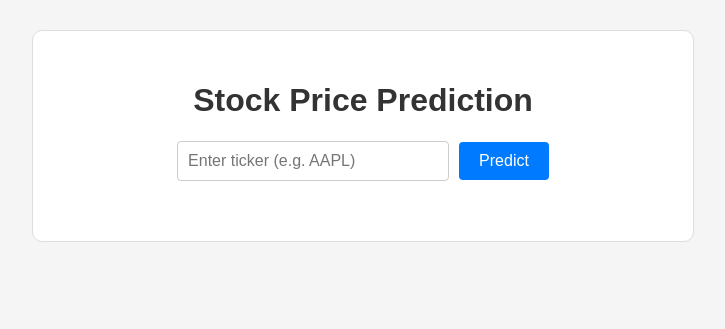
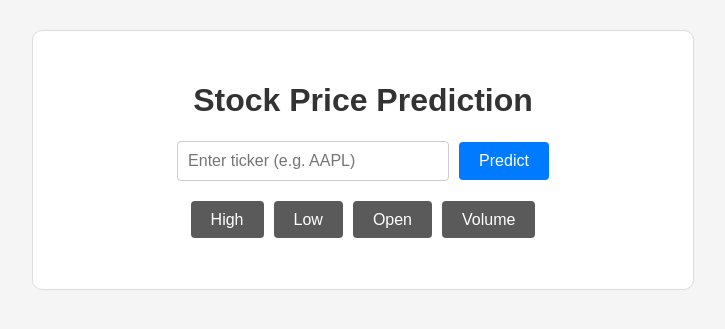
Before and after one commit to sudo-gg/LSTMStockPredictor, a Flask app: page /home in a window 1280 px wide. Shown: the part 86-415 px from the top of the page, without its empty margins (277-1002 px from the left). Run offline with Flask 3, Linux system fonts and the light colour scheme; the visitor is signed in with stand-in values (Sample User, id 1).

Commit message:
added toggles

```diff
--- a/static/style.css
+++ b/static/style.css
@@ -89,7 +89,7 @@ button:disabled {
 }
 
 #progress {
-    margin: 20px auto 0;
+    margin: 30px auto 0;
     width: 300px;
 }
 
@@ -111,3 +111,31 @@ button:disabled {
     display: flex;
     gap: 10px;
 }
+
+.toggle-section {
+    margin-top: 30px;
+    margin-bottom: 25px;
+    display: flex;
+    gap: 10px;
+    justify-content: center;
+    align-items: center;
+}
+
+.toggle-button {
+    padding: 10px 20px;
+    font-size: 16px;
+    background-color: #5a5a5a;
+    color: #fff;
+    border: none;
+    border-radius: 4px;
+    cursor: pointer;
+    transition: opacity 0.4s ease, transform 0.2s ease, background-color 0.3s ease;
+}
+
+.toggle-button:hover {
+    background-color: #444444;
+}
+
+.toggle-input:checked + .toggle-button {
+    background-color: #007bff;
+}
--- a/templates/index.html
+++ b/templates/index.html
@@ -21,6 +21,8 @@
     </div>
   </div>
 
+
+
   <div class="main-content">
     <h1>Stock Price Prediction</h1>
     <form id="predictForm" onsubmit="event.preventDefault(); convertUserInputToTicker();">
@@ -28,7 +30,26 @@
         <input id="ticker" placeholder="Enter ticker (e.g. AAPL)" />
         <button id="predictBtn" type="submit">Predict</button>
       </div>
+
+      <div class="toggle-section">
+        <label class="toggle-wrapper">
+          <input type="checkbox" class="toggle-input" hidden>
+          <span class="toggle-button">High</span>
+        </label>
+        <label class="toggle-wrapper">
+          <input type="checkbox" class="toggle-input" hidden>
+          <span class="toggle-button">Low</span>
+        </label>
+        <label class="toggle-wrapper">
+         <input type="checkbox" class="toggle-input" hidden>
+         <span class="toggle-button">Open</span>
+       </label>
+        <label class="toggle-wrapper">
+          <input type="checkbox" class="toggle-input" hidden>
+        <span class="toggle-button">Volume</span>
+        </label>
     </form>
+  </div>
 
   <div id="progress" style="display: none;">
     <div id="progressBar"></div>
@@ -37,7 +58,6 @@
 
   <p id="result"></p>
   <p id="error"></p>
-  </div>
 
   <script>
     let geminiFailed = false;
```
Lines whose indentation alone changed are shown as unchanged.
